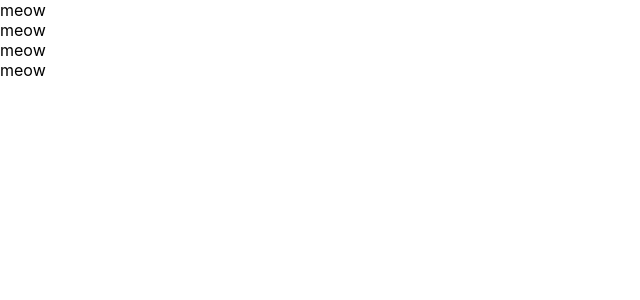
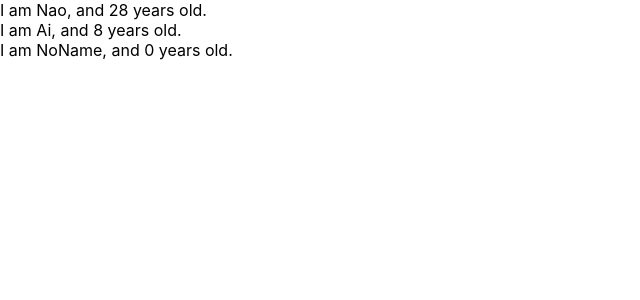
Before and after one commit to nao1511/react-app, a React (Create React App) app: page / in a window 1280 px wide. Shown: the top 300 px of the page, without its empty margins (0-640 px from the left). Built offline with nearby package versions, Linux system fonts and the light colour scheme.

Commit message:
learn props

```diff
--- a/src/App.js
+++ b/src/App.js
@@ -1,29 +1,28 @@
 import React from 'react';
 
-// class App extends Component {
-//   render() {
-//     return(
-//       <React.Fragment>
-//         <label htmlFor="bar">bar</label>
-//         <input type="text" onChange={() => {console.log("test")}} />
-//       </React.Fragment>
-//     )
-//   }
-// }
-
 const App = () => {
+  const profiles = [
+    { name: "Nao", age: 28 },
+    { name: "Ai", age: 8 },
+    { name: "NoName" },
+  ]
   return (
     <div>
-      <Cat />
-      <Cat />
-      <Cat />
-      <Cat />
+      {
+        profiles.map((profile, index) => {
+          return <User name={profile.name} age={profile.age} key={index} />
+        })
+      }
     </div>
   )
 }
 
-const Cat = () => {
-  return <div>meow</div>
+const User = (props) => {
+return <div>I am {props.name}, and {props.age} years old. </div>
+}
+
+User.defaultProps = {
+  age: 0
 }
 
 export default App;
```
